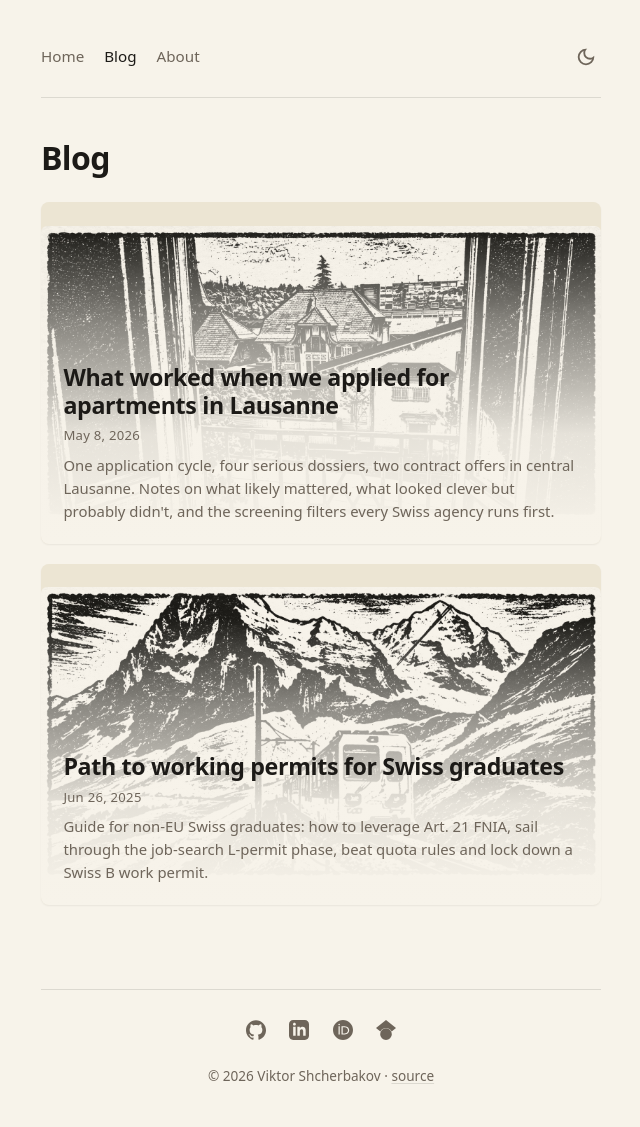
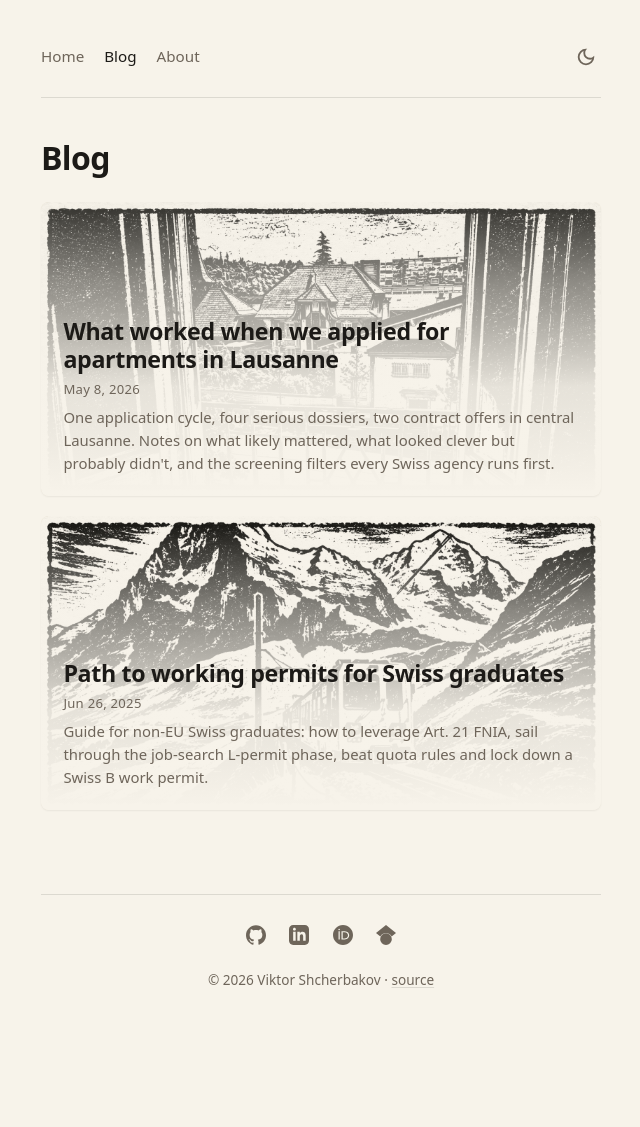
Before and after one commit to viktor-shcherb/viktor-shcherb.github.io, a Jekyll site: the page built from blog/index.md, in a window 1280 px wide. Shown: the whole page, without its empty margins (319-959 px from the left). Built offline with Jekyll 4.4.1, drawn with Linux system fonts in a browser that asks for light colours; after the commit the page ends 1032 px from its top, so only the background shows below that.

Commit message:
Fix archive-card top gap + custom domain vshcherbakov.com (#68)
Card top-gap fix
- The cover image was rendering ~24 px below the card's top edge
  because the literal whitespace between <li class="archive-entry">
  and the inner <a> created an empty inline text line at the start
  of the list item (line-height 1.65 × 17 px ≈ 28 px). Set
  font-size: 0; line-height: 0 on .archive-entry to collapse that
  whitespace, and restore font-size: 1rem; line-height: 1.6 on
  .archive-entry-content so the body text inside the gradient panel
  reads correctly. Cover image now sits flush at the card top.

Custom domain
- Add CNAME file with vshcherbakov.com so GitHub Pages keeps the
  custom domain configuration in the repo (and so the next deploy
  doesn't drop it).
- Update _config.yml site.url to https://vshcherbakov.com — the
  sitemap, jekyll-seo-tag canonicals, og:url, JSON-LD @id values
  and feed.author_url all derive from this. The "source" footer
  link still points at the GitHub repo (github.com/.../<repo-name>),
  which keeps the same path because the repo itself is still named
  viktor-shcherb.github.io.

```diff
--- /dev/null
+++ b/CNAME
@@ -0,0 +1 @@
+vshcherbakov.com
--- a/_config.yml
+++ b/_config.yml
@@ -4,7 +4,7 @@ description: >-
   Personal site of Viktor Shcherbakov — Machine Learning Engineer based in Switzerland.
   Long-form notes on ML, software, and the practical side of working in Switzerland as
   a non-EU graduate.
-url: "https://viktor-shcherb.github.io"
+url: "https://vshcherbakov.com"
 baseurl: ""
 logo: /logos-flavicon/favicon-96x96.png
 # Default Open Graph / Twitter card image for pages without an explicit `image:`.
@@ -54,5 +54,5 @@ feed:
   description: "Long-form notes on ML, software, and the practical side of life and work in Switzerland."
   lang: en-US
   author_name: Viktor Shcherbakov
-  author_url: https://viktor-shcherb.github.io/about/
+  author_url: https://vshcherbakov.com/about/
   full_content: true
--- a/assets/css/_base.scss
+++ b/assets/css/_base.scss
@@ -262,6 +262,11 @@ img.avatar {
   background: var(--surface);
   box-shadow: 0 1px 2px rgba(0, 0, 0, .06);
   transition: transform .25s ease, box-shadow .25s ease;
+  /* Collapse any inline whitespace inside the <li> so the cover image
+     sits flush against the card's top edge. The text inside
+     .archive-entry-content restores font-size / line-height. */
+  font-size: 0;
+  line-height: 0;
 }
 .archive-entry:hover {
   transform: translateY(-1px);
@@ -294,6 +299,9 @@ img.avatar {
     transparent 100%
   );
   color: var(--text);
+  /* Restore type defaults that .archive-entry zeroed out for layout. */
+  font-size: 1rem;
+  line-height: 1.6;
 }
 .archive-entry-title {
   font-size: 1.45rem;
```
